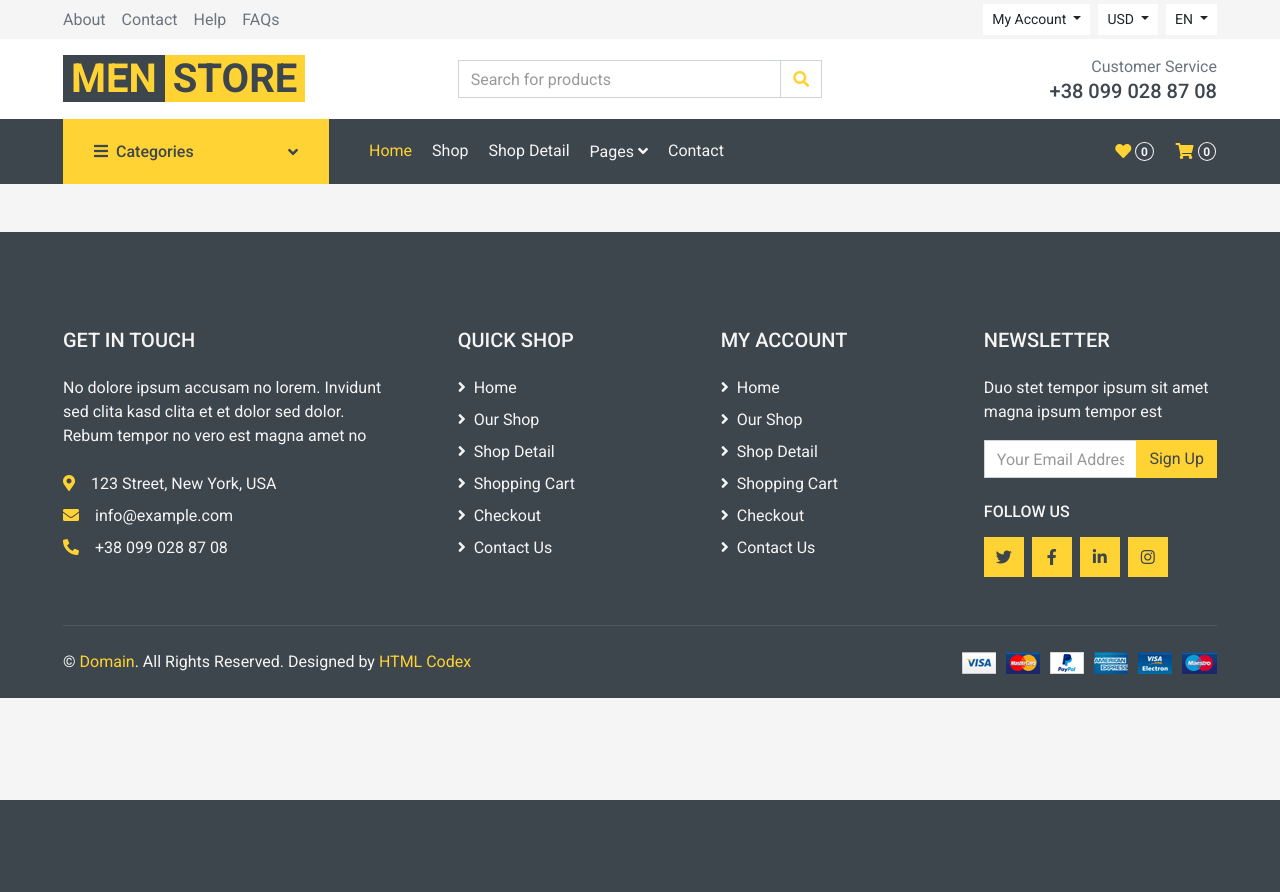
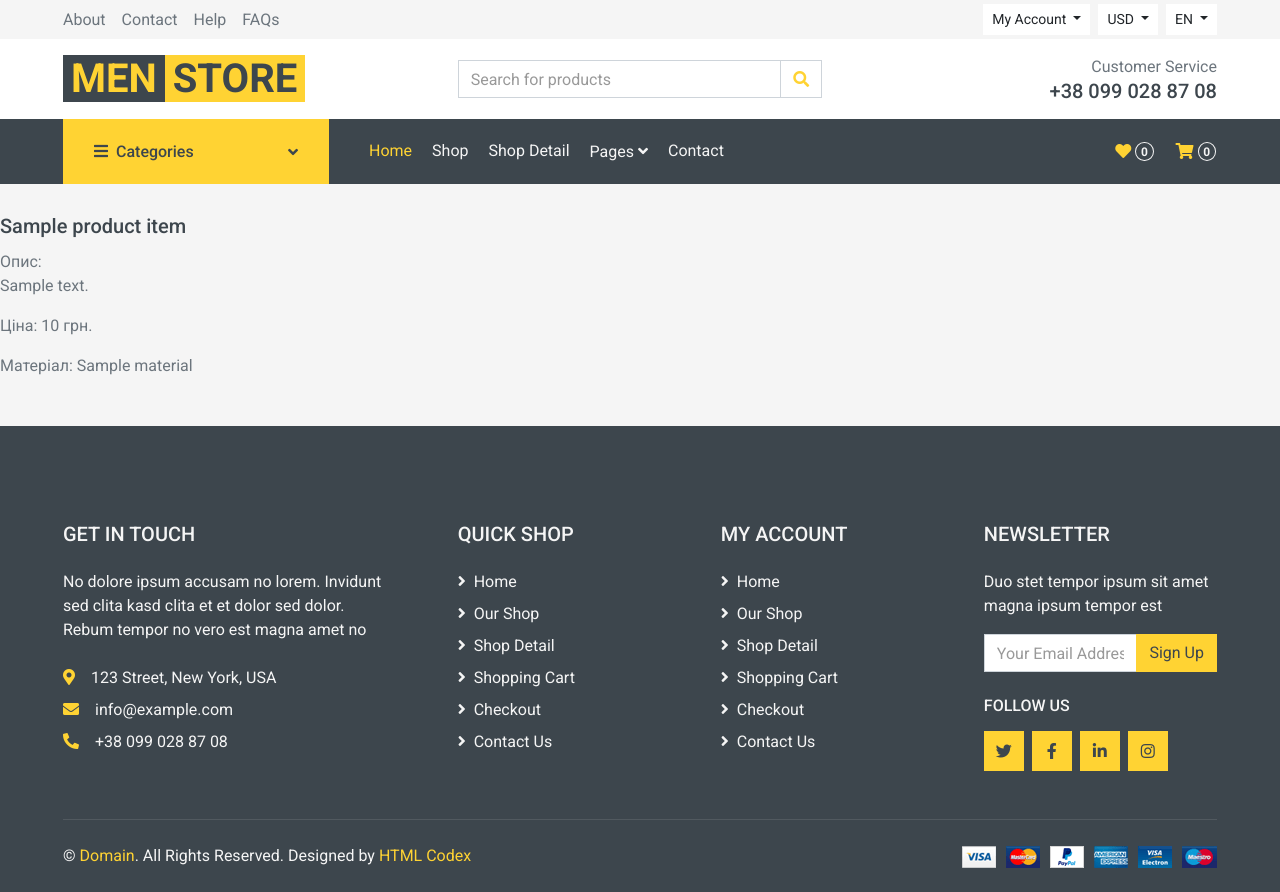
Before and after one commit to StanislavSapal/Internet-shop, a Django app: template menstoreproject/menstoreproject/templates/catalog/product_detail.html in a window 1280 px wide. Before the commit the page ends 800 px from the top, so only its background shows below. Run offline with Django 4.2, Linux system fonts and the light colour scheme; tables that the repository leaves empty hold one stand-in row (values such as "Sample post"); the template is opened without the code that fills it: values that come from a table or form of the project are taken from there, most other values are stand-ins (such as "Sample title", 1, 10 or a date in 2020); some libraries are stand-ins or nearby versions.

Commit message:
detail view and product detail template created

```diff
--- a/menstoreproject/catalog/urls.py
+++ b/menstoreproject/catalog/urls.py
@@ -4,5 +4,5 @@ from .views import *
 
 urlpatterns = [
     path('', index, name='home'),
-    path('product/<int:product_id>/', view_product, name='view_product')
+    path('product/<int:pk>/', ViewProduct.as_view(), name='view_product'),
 ]
--- a/menstoreproject/menstoreproject/templates/catalog/product_detail.html
+++ b/menstoreproject/menstoreproject/templates/catalog/product_detail.html
@@ -7,7 +7,9 @@
 
 {% block content %}
       <div class="media-body">
-          <h5 class="card-title">{{ product_item.title }}</h5>
-          <p class="card-text">{{ product_item.content }}</p>
+          <h5 class="card-title">{{ product_item.name }}</h5>
+          <p class="card-text">Опис: <br>{{ product_item.description }}</p>
+          <p class="card-text">Ціна: {{ product_item.price }} грн.</p>
+          <p class="card-text">Матеріал: {{ product_item.material }}</p>
       </div>
 {% endblock %}
```
Also changed, not shown: menstoreproject/catalog/views.py (+3 -9 lines).
